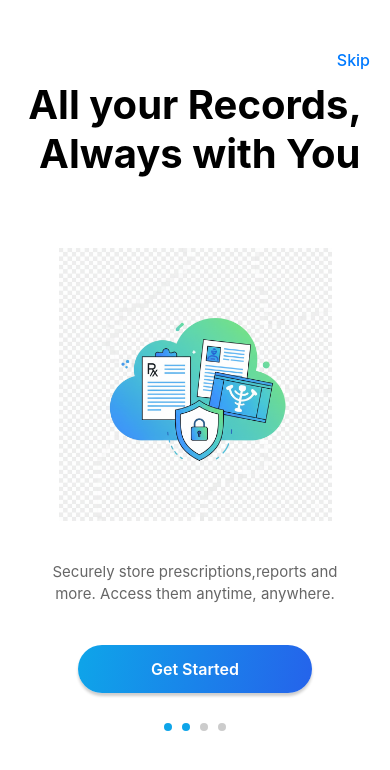
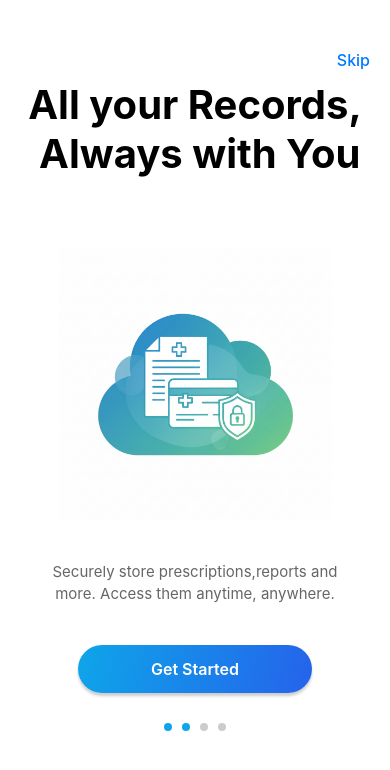
Before and after one commit to Divyapahuja31/MediAssist, a React Native app: screen /OnboardingScreen3 in a window 390 px wide. Shown: the top 770 px of the page. Built offline with nearby package versions, Linux system fonts and the light colour scheme.

Commit message:
fixing images

```diff
--- a/src/screens/Onboardingscreen3.js
+++ b/src/screens/Onboardingscreen3.js
@@ -26,7 +26,7 @@ export default function OnboardingScreen3({ navigation }) {
       </Text>
       <View style={styles.imageContainer}>
         <Image
-          source={require("../../assets/screen3.png")}
+          source={require("../../assets/3.png")}
           style={styles.image}
           resizeMode="contain"
         />
```
Also changed, not shown: assets/3.png, assets/screen3.png (deleted).
